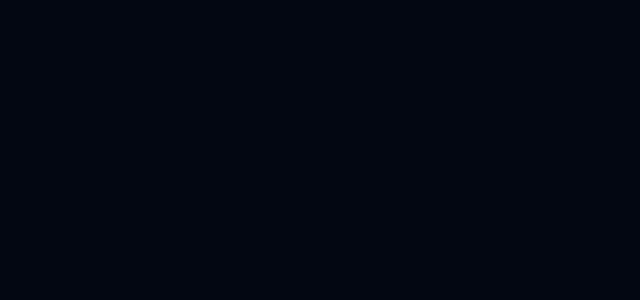
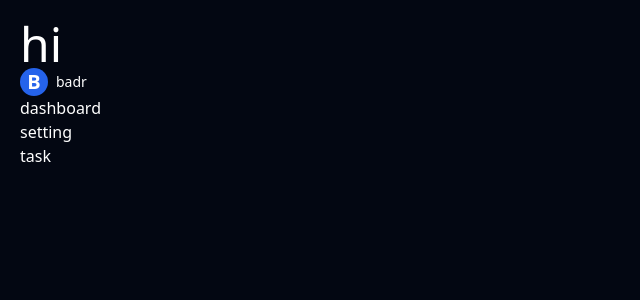
Before and after one commit to elghanbibadr/makerkit1, a React (Vite) app: page /dashboard in a window 1280 px wide. Before the commit this address had no page. Shown: the top 300 px of the page, without its empty margins (0-640 px from the left). Built offline with nearby package versions, Linux system fonts and the light colour scheme.

Commit message:
created the layout of the dahsbord

```diff
--- a/src/App.jsx
+++ b/src/App.jsx
@@ -1,13 +1,22 @@
 import { BrowserRouter as Router, Routes, Route } from "react-router-dom";
 import Home from "./pages/Home";
-import SignIn from "./pages/SignIn";
+import SignIn from "./pages/AuthPage";
+import DashboardLayout from "./ui/DashboardLayout";
 import SignUp from "./pages/SignUp";
+import Setting from "./pages/Setting";
+import Task from "./pages/Task";
+import Dashboard from "./pages/Dashboard";
 
 function App() {
   return (
     <Router>
       <Routes>
-        <Route path="/" element={<Home />} />
+        <Route index path="/" element={<Home />} />
+        <Route element={<DashboardLayout />}>
+          <Route path="/dashboard" element={<Dashboard />} />
+          <Route path="dashboard/setting" element={<Setting />} />
+          <Route path="dashboard/task" element={<Task />} />
+        </Route>
         <Route path="/auth/signin" element={<SignIn />} />
         <Route path="/auth/signup" element={<SignUp />} />
       </Routes>
--- a/src/pages/Dashboard.jsx
+++ b/src/pages/Dashboard.jsx
@@ -0,0 +1,87 @@
+import Navbar from "../componenet/Home/Navbar";
+import { useState } from "react";
+import menu from "../assets/menu.svg";
+import organizationIcon from "../assets/organization.svg";
+import Button from "../ui/Button";
+const navLinks = [
+  "Your Organizations",
+  "Blog",
+  "Documentation",
+  "Pricing",
+  "FAQ",
+];
+
+const Dashboard = () => {
+  const [isMenuOpen, setIsMenuOpen] = useState(false);
+  return (
+    <div className="">
+      <div className="flex block md:hidden justify-between">
+        <div className="flex items-center">
+          <img
+            onClick={() => setIsMenuOpen((prv) => !prv)}
+            className="h-10"
+            src={menu}
+            alt="menu hamburger"
+          />
+          <h3 className="text-white">Dashboard</h3>
+        </div>
+        <Button className="button-transparent text-white rounded-md ">
+          <svg
+            xmlns="http://www.w3.org/2000/svg"
+            fill="none"
+            viewBox="0 0 24 24"
+            stroke-width="1.5"
+            stroke="currentColor"
+            aria-hidden="true"
+            class="w-4 mr-2"
+          >
+            <path
+              stroke-linecap="round"
+              stroke-linejoin="round"
+              d="M12 9v6m3-3H9m12 0a9 9 0 11-18 0 9 9 0 0118 0z"
+            ></path>
+          </svg>
+          <span>Add Widget</span>
+        </Button>
+        <div
+          className={`lg:flex ${
+            isMenuOpen
+              ? "block  shadow-pinkBoxShadow border border-gray-50 border-opacity-10 p-6 px-8 rounded-md absolute top-20 -left-3 w-full"
+              : "hidden"
+          }`}
+        >
+          <ul className="lg:flex">
+            {navLinks.map((navLink) => (
+              <li
+                key={navLink.id}
+                className="p-1 flex items-center gap-2 mb-3 lg:px-2.5 text-sm  font-medium  rounded-md  text-gray-600 dark:text-gray-300"
+              >
+                <img className="h-6 mr-2" src={organizationIcon} alt="" />
+                <a href="#" className="text-white">
+                  {navLink}
+                </a>
+              </li>
+            ))}
+          </ul>
+        </div>
+      </div>
+
+      {/* sidebar */}
+      <aside className="hidden md:block">
+        <ul className="text-white">
+          <li className="flex items-center">
+            <span className="font-semibold inline-flex justify-center items-center text-xl text-white bg-blue-600 rounded-full h-7 w-7">
+              B
+            </span>
+            <p className="text-white font-medium text-sm ml-2">badr</p>
+          </li>
+          <li>dashboard</li>
+          <li>setting</li>
+          <li>task</li>
+        </ul>
+      </aside>
+    </div>
+  );
+};
+
+export default Dashboard;
--- /dev/null
+++ b/src/pages/Setting.jsx
@@ -0,0 +1,7 @@
+import React from "react";
+
+const Setting = () => {
+  return <div className="text-green-900 text-xl">Setting</div>;
+};
+
+export default Setting;
--- /dev/null
+++ b/src/pages/Task.jsx
@@ -0,0 +1,7 @@
+import React from "react";
+
+const Task = () => {
+  return <div>Task</div>;
+};
+
+export default Task;
--- /dev/null
+++ b/src/ui/DashboardLayout.jsx
@@ -0,0 +1,12 @@
+import React from "react";
+import { Outlet } from "react-router-dom";
+const DashboardLayout = () => {
+  return (
+    <div>
+      <p className="text-white text-5xl">hi</p>
+      <Outlet />
+    </div>
+  );
+};
+
+export default DashboardLayout;
```
Also changed, not shown: src/assets/organization.svg (added).
